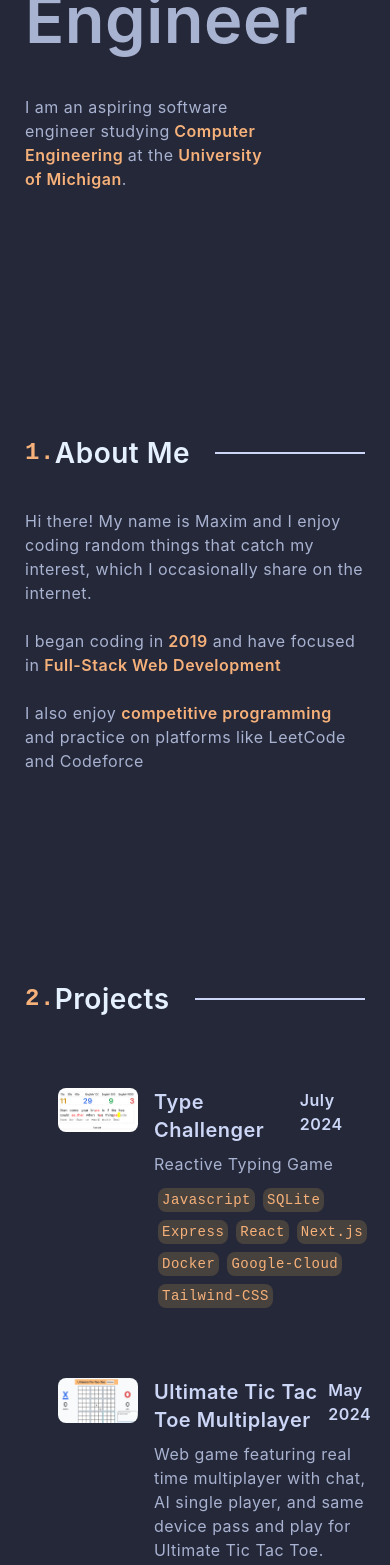
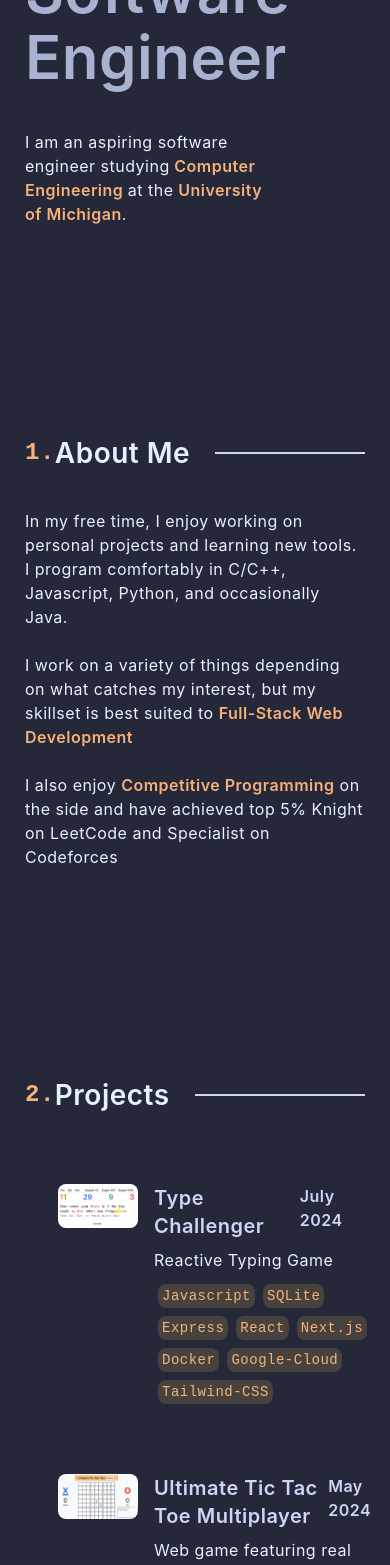
Before and after one commit to Maxim12313/portfolio, a Next.js app: page / in a window 390 px wide. Shown: the part 432-1997 px from the top of the page. Built offline with nearby package versions, Linux system fonts and the light colour scheme.

Commit message:
some edits to text and fixed top bar on phone

```diff
--- a/app/components/About.js
+++ b/app/components/About.js
@@ -5,15 +5,17 @@ export default function About() {
   const description = "About Me";
   const content = (
     <p>
-      Hi there! My name is Maxim and I enjoy coding random things that catch my
-      interest, which I occasionally share on the internet.
+      In my free time, I enjoy working on personal projects and learning new
+      tools. I program comfortably in C/C++, Javascript, Python, and
+      occasionally Java.
       <br />
-      <br />I began coding in
-      <highlight> 2019</highlight> and have focused in{" "}
+      <br />I work on a variety of things depending on what catches my interest,
+      but my skillset is best suited to{" "}
       <highlight> Full-Stack Web Development </highlight>
       <br />
-      <br />I also enjoy <highlight>competitive programming</highlight> and
-      practice on platforms like LeetCode and Codeforce
+      <br />I also enjoy <highlight>Competitive Programming</highlight> on the
+      side and have achieved top 5% Knight on LeetCode and Specialist on
+      Codeforces
     </p>
   );
 
--- a/app/components/BigText.js
+++ b/app/components/BigText.js
@@ -3,10 +3,10 @@ export default function BigText() {
     <div className="w-full min-h-dvh flex flex-col items-center justify-center pb-4">
       <div className="flex flex-col w-full items-center widthManager">
         <a name="home"></a>
-        <div className="flex flex-col justify-start items-start">
+        <div className="flex flex-col justify-start items-start mt-20">
           <h4 className="p-1">Hi, my name is</h4>
           <h1 className="text-[70px]">Maxim Kim.</h1>
-          <h1 className="text-[65px] text-light-slate">Software Engineer</h1>
+          <h1 className="text-[60px] text-light-slate">Software Engineer</h1>
           <div className="text-wrap w-3/4">
             <p className="my-10">
               I am an aspiring software engineer studying
--- a/app/components/Projects.js
+++ b/app/components/Projects.js
@@ -33,8 +33,8 @@ export default function Projects() {
       />
       <ProjectBox
         name="Ultimate Tic Tac Toe Multiplayer"
-        description="Web game featuring real time multiplayer with chat, AI
-        single player, and same device pass and play for Ultimate Tic Tac Toe."
+        description="Web game featuring real time multiplayer with chat and same device pass and play
+				for Ultimate Tic Tac Toe (some bugs)"
         image={utt}
         tags={[
           "Javascript",
@@ -52,7 +52,7 @@ export default function Projects() {
         name="Pitch Pilot"
         description="Obstacle game where the player is controlled by singing pitch. Programmed
                      directly into a computer board and connected to input/output devices
-                     with our own device drivers written in a custom class assembly."
+                     with our own device drivers written in a custom class assembly"
         image={pitchPilot}
         tags={["Assembly", "IO-Driver", "Non-Blocking", "Collaborative"]}
         link="https://github.com/engr100/annicec.avisanch.jaydelin.maximk"
--- a/app/globals.css
+++ b/app/globals.css
@@ -86,7 +86,7 @@ h4 {
 p {
 	line-height: 1.5;
 	font-size: medium;
-	color: var(--light-slate);
+	color: var(--white);
 }
 
 .bar-container {
```
